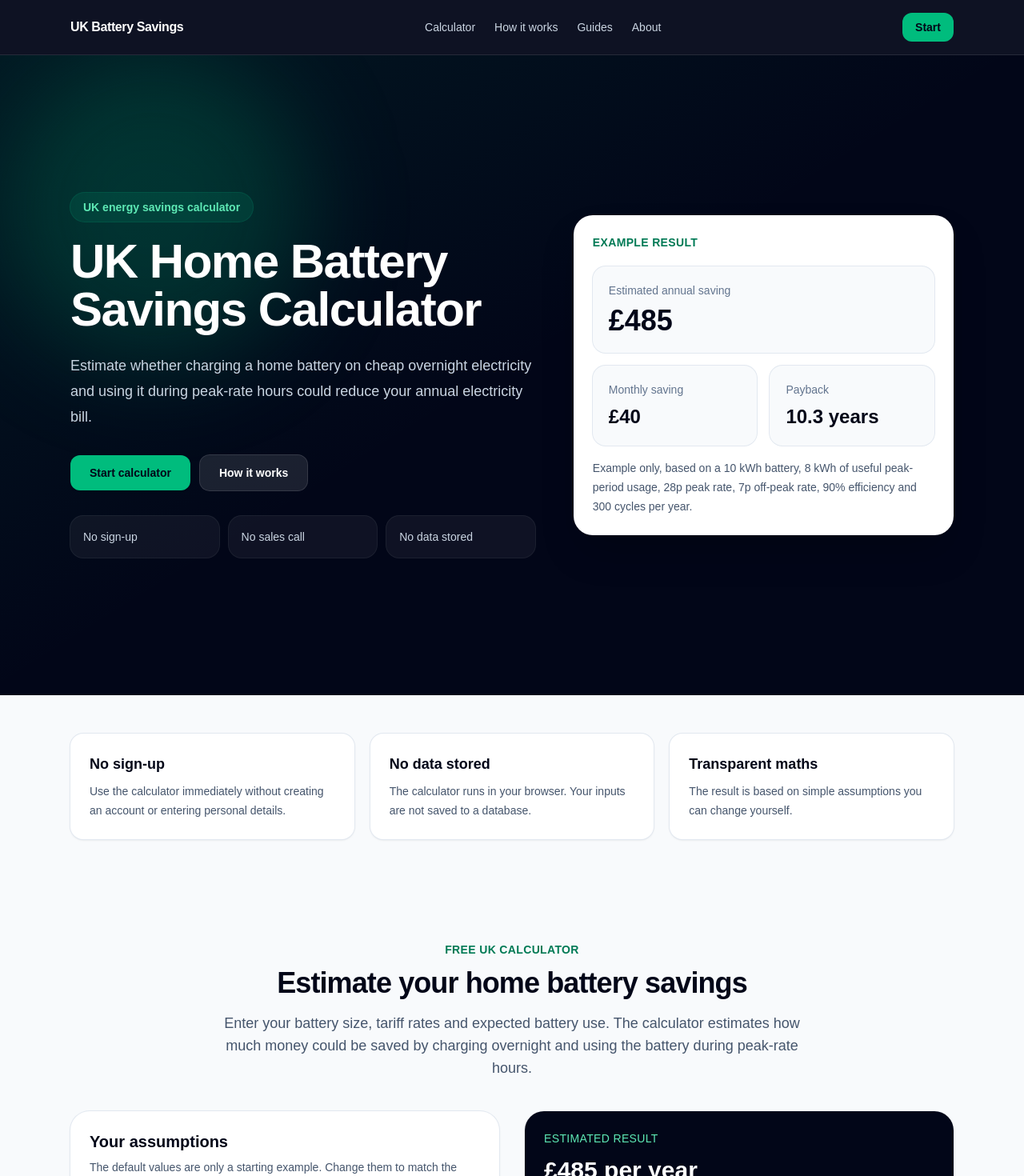
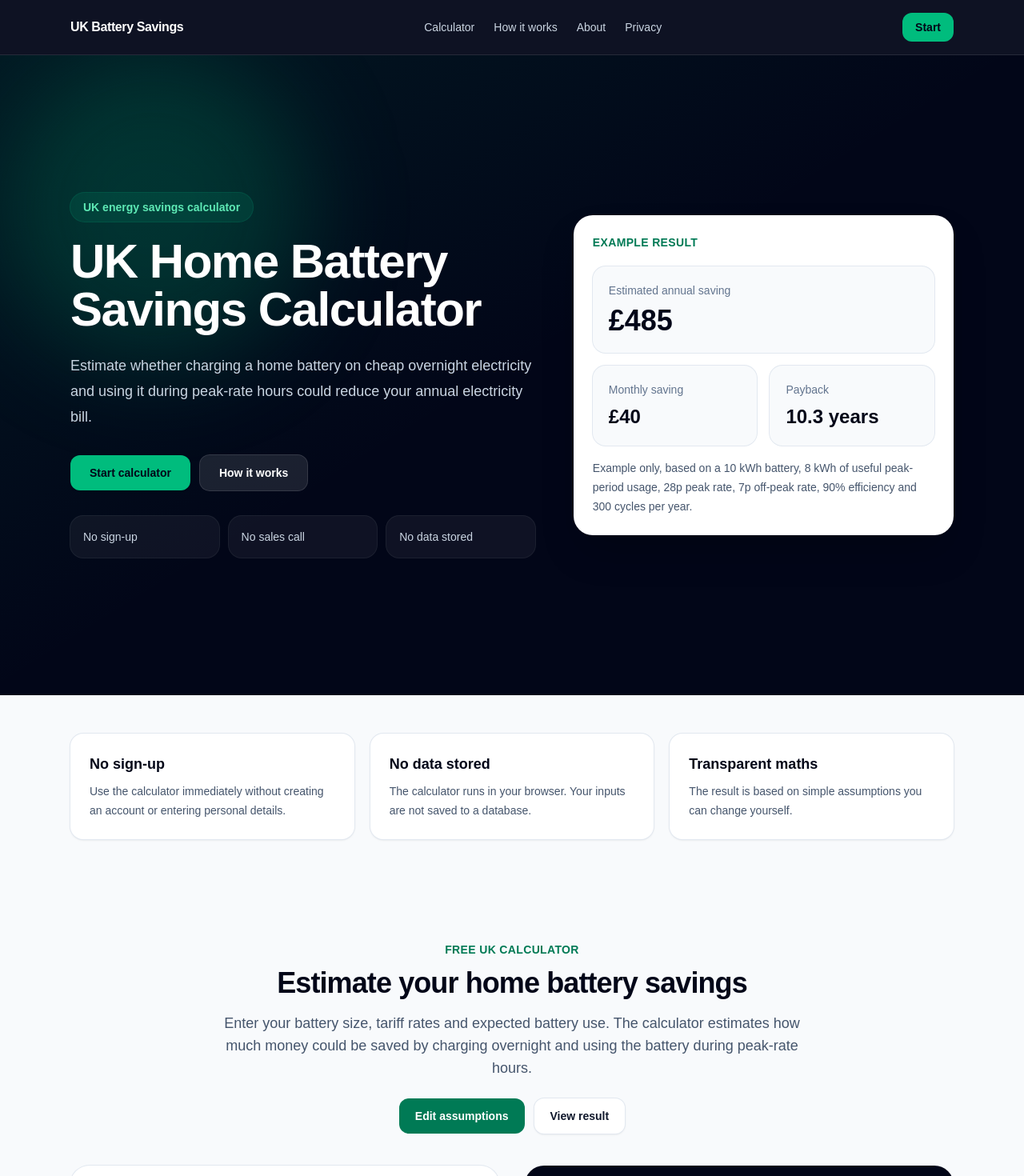
Before and after one commit to andrew-mcmanis/uk-battery-savings, a Next.js app: page / in a window 1280 px wide. Shown: the top 1470 px of the page at 80% size. Built offline with nearby package versions, Linux system fonts and the light colour scheme.

Commit message:
Improve mobile calculator layout

```diff
--- a/src/components/BatterySavingsCalculator.tsx
+++ b/src/components/BatterySavingsCalculator.tsx
@@ -1,10 +1,10 @@
 "use client";
 
+import { batteryPresets } from "@/data/batteryPresets";
 import {
   calculateBatterySavings,
   type BatteryCalculatorInputs,
 } from "@/lib/batteryCalculator";
-import { batteryPresets } from "@/data/batteryPresets";
 import { getBatteryVerdict } from "@/lib/batteryVerdict";
 import { getBatteryWarnings } from "@/lib/batteryWarnings";
 import { useMemo, useState } from "react";
@@ -92,9 +92,11 @@ type ResultCardProps = {
 
 function ResultCard({ title, value, description }: ResultCardProps) {
   return (
-    <div className="rounded-2xl bg-white p-5 shadow-sm ring-1 ring-slate-200">
+    <div className="rounded-2xl bg-white p-4 shadow-sm ring-1 ring-slate-200 sm:p-5">
       <p className="text-sm font-medium text-slate-500">{title}</p>
-      <p className="mt-2 text-3xl font-bold text-slate-950">{value}</p>
+      <p className="mt-2 text-2xl font-bold text-slate-950 sm:text-3xl">
+        {value}
+      </p>
       <p className="mt-2 text-sm text-slate-600">{description}</p>
     </div>
   );
@@ -168,7 +170,7 @@ export default function BatterySavingsCalculator() {
 
   const [copyStatus, setCopyStatus] = useState<"idle" | "copied" | "failed">(
     "idle"
-);
+  );
 
   const results = useMemo(() => {
     return calculateBatterySavings(inputs);
@@ -253,10 +255,29 @@ export default function BatterySavingsCalculator() {
           calculator estimates how much money could be saved by charging
           overnight and using the battery during peak-rate hours.
         </p>
+
+        <div className="mt-6 flex flex-col justify-center gap-3 sm:flex-row">
+          <a
+            href="#calculator-inputs"
+            className="rounded-xl bg-emerald-700 px-5 py-3 text-sm font-semibold text-white hover:bg-emerald-800"
+          >
+            Edit assumptions
+          </a>
+
+          <a
+            href="#calculator-result"
+            className="rounded-xl bg-white px-5 py-3 text-sm font-semibold text-slate-900 shadow-sm ring-1 ring-slate-200 hover:bg-slate-100"
+          >
+            View result
+          </a>
+        </div>
       </div>
 
       <div className="mt-10 grid gap-8 lg:grid-cols-[1fr_1fr]">
-        <div className="rounded-3xl bg-white p-6 shadow-sm ring-1 ring-slate-200">
+        <div
+          id="calculator-inputs"
+          className="scroll-mt-24 rounded-3xl bg-white p-6 shadow-sm ring-1 ring-slate-200"
+        >
           <h3 className="text-xl font-bold text-slate-950">
             Your assumptions
           </h3>
@@ -269,10 +290,12 @@ export default function BatterySavingsCalculator() {
           <div className="mt-6 rounded-2xl bg-emerald-50 p-5 ring-1 ring-emerald-100">
             <div className="flex flex-col gap-2 sm:flex-row sm:items-end sm:justify-between">
               <div>
-                <h4 className="font-semibold text-slate-950">Quick scenarios</h4>
+                <h4 className="font-semibold text-slate-950">
+                  Quick scenarios
+                </h4>
                 <p className="mt-1 text-sm text-slate-600">
-                  Start with a preset, then adjust the numbers to match your own quote or
-                  tariff.
+                  Start with a preset, then adjust the numbers to match your own
+                  quote or tariff.
                 </p>
               </div>
 
@@ -401,7 +424,7 @@ export default function BatterySavingsCalculator() {
           </div>
         </div>
 
-        <div className="space-y-5">
+        <div id="calculator-result" className="scroll-mt-24 space-y-5">
           <div className="rounded-3xl bg-slate-950 p-6 text-white shadow-sm">
             <p className="text-sm font-medium uppercase tracking-wide text-emerald-300">
               Estimated result
@@ -425,7 +448,7 @@ export default function BatterySavingsCalculator() {
           >
             <div className="flex flex-col gap-3 sm:flex-row sm:items-center sm:justify-between">
               <p className="text-sm font-semibold uppercase tracking-wide text-slate-600">
-              Result verdict
+                Result verdict
               </p>
 
               <span
@@ -435,13 +458,18 @@ export default function BatterySavingsCalculator() {
               </span>
             </div>
 
-            <p className={`mt-4 text-base leading-7 font-medium ${verdictClasses.text}`}>
+            <p
+              className={`mt-4 text-base font-medium leading-7 ${verdictClasses.text}`}
+            >
               {verdict.summary}
             </p>
 
             <ul className="mt-4 space-y-2">
               {verdict.points.map((point) => (
-                <li key={point} className="flex gap-3 text-sm leading-6 text-slate-700">
+                <li
+                  key={point}
+                  className="flex gap-3 text-sm leading-6 text-slate-700"
+                >
                   <span className="mt-2 h-1.5 w-1.5 rounded-full bg-slate-500" />
                   <span>{point}</span>
                 </li>
@@ -478,7 +506,9 @@ export default function BatterySavingsCalculator() {
                     >
                       <div className="flex flex-col gap-3 sm:flex-row sm:items-start sm:justify-between">
                         <div>
-                          <h4 className={`font-semibold ${warningClasses.text}`}>
+                          <h4
+                            className={`font-semibold ${warningClasses.text}`}
+                          >
                             {warning.title}
                           </h4>
 
@@ -516,9 +546,10 @@ export default function BatterySavingsCalculator() {
                 </h3>
 
                 <p className="mt-3 text-sm leading-6 text-slate-600">
-                  If you request a home battery quote, compare the installer&apos;s numbers
-                  against the assumptions used here: installed cost, usable capacity,
-                  warranty, tariff rates, battery efficiency and expected yearly cycles.
+                  If you request a home battery quote, compare the
+                  installer&apos;s numbers against the assumptions used here:
+                  installed cost, usable capacity, warranty, tariff rates,
+                  battery efficiency and expected yearly cycles.
                 </p>
               </div>
 
@@ -536,11 +567,16 @@ export default function BatterySavingsCalculator() {
             </div>
 
             <div className="mt-5 rounded-2xl bg-slate-50 p-5 ring-1 ring-slate-200">
-              <p className="font-semibold text-slate-950">Before accepting a quote, ask:</p>
+              <p className="font-semibold text-slate-950">
+                Before accepting a quote, ask:
+              </p>
 
               <ul className="mt-3 space-y-2 text-sm leading-6 text-slate-700">
                 <li>What is the total installed cost including VAT?</li>
-                <li>What is the usable battery capacity, not just nominal capacity?</li>
+                <li>
+                  What is the usable battery capacity, not just nominal
+                  capacity?
+                </li>
                 <li>What warranty period and cycle limit apply?</li>
                 <li>What tariff assumptions are used in the savings estimate?</li>
                 <li>Does the system include backup power, or is that extra?</li>
@@ -593,19 +629,36 @@ export default function BatterySavingsCalculator() {
             />
           </div>
 
-          <div className="rounded-2xl bg-amber-50 p-5 text-sm leading-6 text-amber-950 ring-1 ring-amber-200">
-            <p className="font-semibold">Important assumption</p>
-            <p className="mt-2">
+          <details className="group rounded-2xl bg-amber-50 p-5 text-sm leading-6 text-amber-950 ring-1 ring-amber-200">
+            <summary className="flex cursor-pointer list-none items-center justify-between gap-4 font-semibold">
+              <span>Important assumption</span>
+              <span className="text-xs text-amber-800 group-open:hidden">
+                Show
+              </span>
+              <span className="hidden text-xs text-amber-800 group-open:inline">
+                Hide
+              </span>
+            </summary>
+
+            <p className="mt-3">
               This is a simplified estimate. It assumes the battery only saves
               money when it replaces electricity you would otherwise have bought
               at the peak rate. It does not include installation differences,
               battery degradation, export payments, solar generation, standing
               charges, VAT, finance costs or tariff exit fees.
             </p>
-          </div>
+          </details>
 
-          <div className="rounded-2xl bg-white p-5 text-sm leading-6 text-slate-700 shadow-sm ring-1 ring-slate-200">
-            <p className="font-semibold text-slate-950">Calculation detail</p>
+          <details className="group rounded-2xl bg-white p-5 text-sm leading-6 text-slate-700 shadow-sm ring-1 ring-slate-200">
+            <summary className="flex cursor-pointer list-none items-center justify-between gap-4 font-semibold text-slate-950">
+              <span>Calculation detail</span>
+              <span className="text-xs text-slate-500 group-open:hidden">
+                Show
+              </span>
+              <span className="hidden text-xs text-slate-500 group-open:inline">
+                Hide
+              </span>
+            </summary>
 
             <div className="mt-3 space-y-2">
               <p>
@@ -643,7 +696,7 @@ export default function BatterySavingsCalculator() {
                 </span>
               </p>
             </div>
-          </div>
+          </details>
         </div>
       </div>
     </section>
--- a/src/components/GuidesSection.tsx
+++ b/src/components/GuidesSection.tsx
@@ -46,7 +46,7 @@ export default function GuidesSection() {
         </p>
       </div>
 
-      <div className="mt-10 grid gap-5 md:grid-cols-2 lg:grid-cols-4">
+      <div className="mt-10 grid gap-5 sm:grid-cols-2 xl:grid-cols-4">
         {guides.map((guide) => (
           <Link
             key={guide.href}
--- a/src/components/SiteHeader.tsx
+++ b/src/components/SiteHeader.tsx
@@ -1,5 +1,5 @@
+import Link from "next/link";
 import { siteConfig } from "@/data/siteConfig";
-import Link from "next/link";
 
 const navLinks = [
   {
@@ -11,21 +11,22 @@ const navLinks = [
     href: "/#how-it-works",
   },
   {
-    label: "Guides",
-    href: "/#guides",
+    label: "About",
+    href: "/about",
   },
   {
-    label: "About",
-    href: "/about",
+    label: "Privacy",
+    href: "/privacy",
   },
 ];
 
 export default function SiteHeader() {
   return (
     <header className="sticky top-0 z-50 border-b border-white/10 bg-slate-950/95 text-white backdrop-blur">
-      <div className="mx-auto flex max-w-6xl items-center justify-between gap-6 px-6 py-4">
+      <div className="mx-auto flex max-w-6xl items-center justify-between gap-4 px-4 py-3 sm:px-6 sm:py-4">
         <Link href="/" className="font-bold tracking-tight">
-          {siteConfig.name}
+          <span className="sm:hidden">{siteConfig.shortName}</span>
+          <span className="hidden sm:inline">{siteConfig.name}</span>
         </Link>
 
         <nav className="hidden items-center gap-6 text-sm text-slate-300 md:flex">
```
